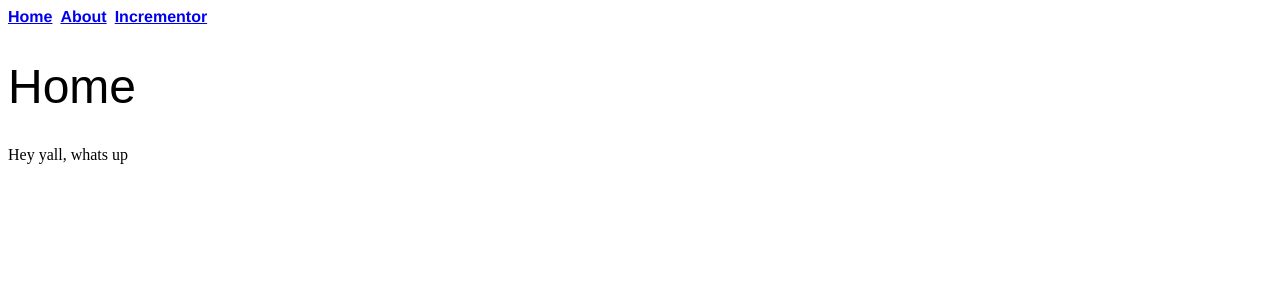
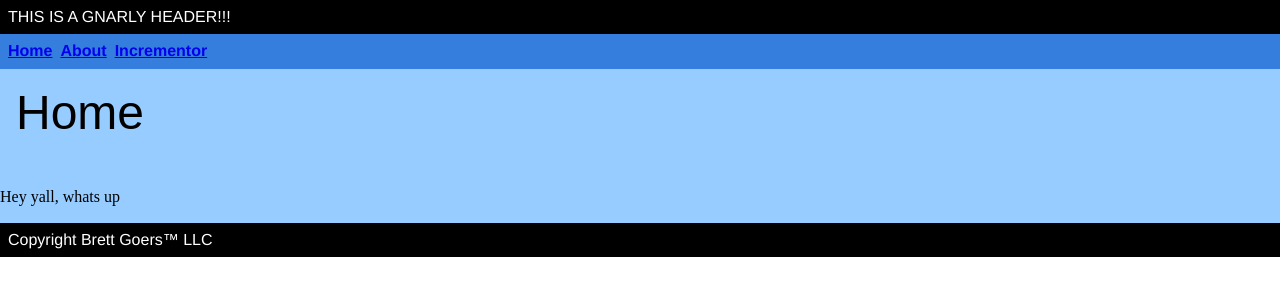
Before and after one commit to bcg5039/hello-incrementor, a React (Create React App) app: page / in a window 1280 px wide. Shown: the top 300 px of the page. Built offline with nearby package versions, Linux system fonts and the light colour scheme.

Commit message:
added header and footer containers

```diff
--- a/src/components/title.js
+++ b/src/components/title.js
@@ -10,4 +10,5 @@ function Title(props){
 export default Title
 */
 
-export default props => <h1 className="avenir f1 fw1">{props.children}</h1>
+export default props =>
+  <h1 className="avenir f1 fw1 pa3 mt0">{props.children}</h1>
--- /dev/null
+++ b/src/containers/footer.js
@@ -0,0 +1,8 @@
+import React from 'react'
+export default props => {
+  return (
+    <div className="pa2 helvetica bg-black white">
+      Copyright Brett Goers™ LLC
+    </div>
+  )
+}
--- /dev/null
+++ b/src/containers/header.js
@@ -0,0 +1,8 @@
+import React from 'react'
+export default props => {
+  return (
+    <div className="pa2 helvetica bg-black white">
+      THIS IS A GNARLY HEADER!!!
+    </div>
+  )
+}
--- a/src/containers/nav.js
+++ b/src/containers/nav.js
@@ -3,7 +3,7 @@ import { Link } from 'react-router-dom'
 export default props => {
   //run some other code here
   return (
-    <div className="helvetica fw6">
+    <div className="helvetica fw6 bg-blue pa2">
       <Link className="mr2" to="/">Home</Link>
       <Link className="mr2" to="/about">About</Link>
       <Link className="mr2" to="/incrementor">Incrementor</Link>
--- a/src/pages/about.js
+++ b/src/pages/about.js
@@ -1,10 +1,14 @@
 import React from 'react'
 import Nav from '../containers/nav'
 import Title from '../components/title'
+import Footer from '../containers/footer'
+import Header from '../containers/header'
 
 const About = props =>
-  <div className="pa2">
+  <div className="bg-light-blue">
+    <Header />
     <Nav />
     <Title>About</Title>
+    <Footer />
   </div>
 export default About
--- a/src/pages/home.js
+++ b/src/pages/home.js
@@ -1,14 +1,19 @@
 import React from 'react'
 import Nav from '../containers/nav'
 import Title from '../components/title'
+import Footer from '../containers/footer'
+import Header from '../containers/header'
+
 const Home = props => {
   return (
-    <div className="pa2">
+    <div className="bg-light-blue">
+      <Header />
       <Nav />
       <Title>Home</Title>
       <div>
         <p>Hey yall, whats up</p>
       </div>
+      <Footer />
     </div>
   )
 }
--- a/src/pages/incrementor.js
+++ b/src/pages/incrementor.js
@@ -1,10 +1,14 @@
 import React from 'react'
 import Nav from '../containers/nav'
 import Title from '../components/title'
+import Footer from '../containers/footer'
+import Header from '../containers/header'
 
 const Incrementor = props =>
-  <div>
+  <div className="bg-light-blue">
+    <Header />
     <Nav />
     <Title>Incrementor</Title>
+    <Footer />
   </div>
 export default Incrementor
```
